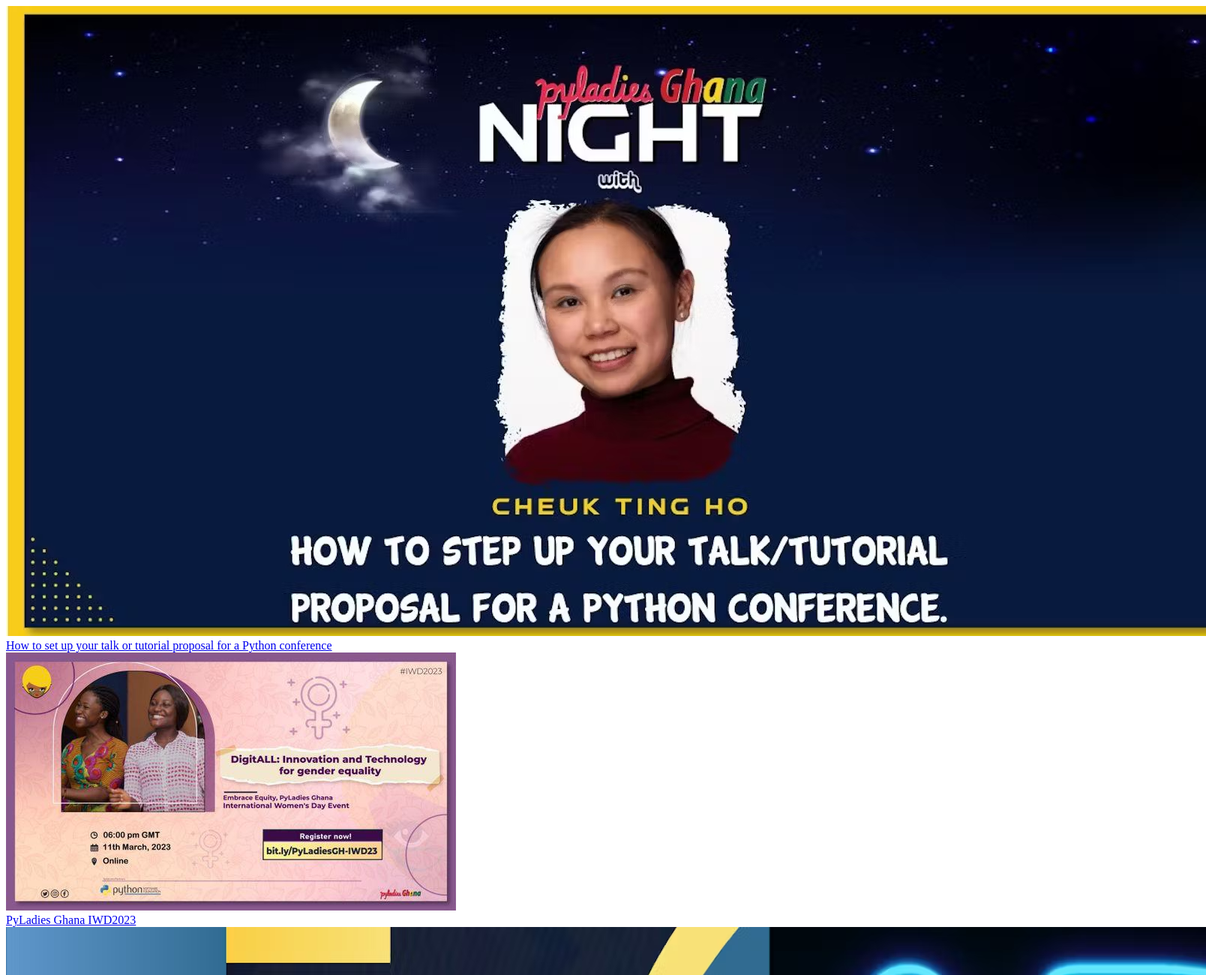
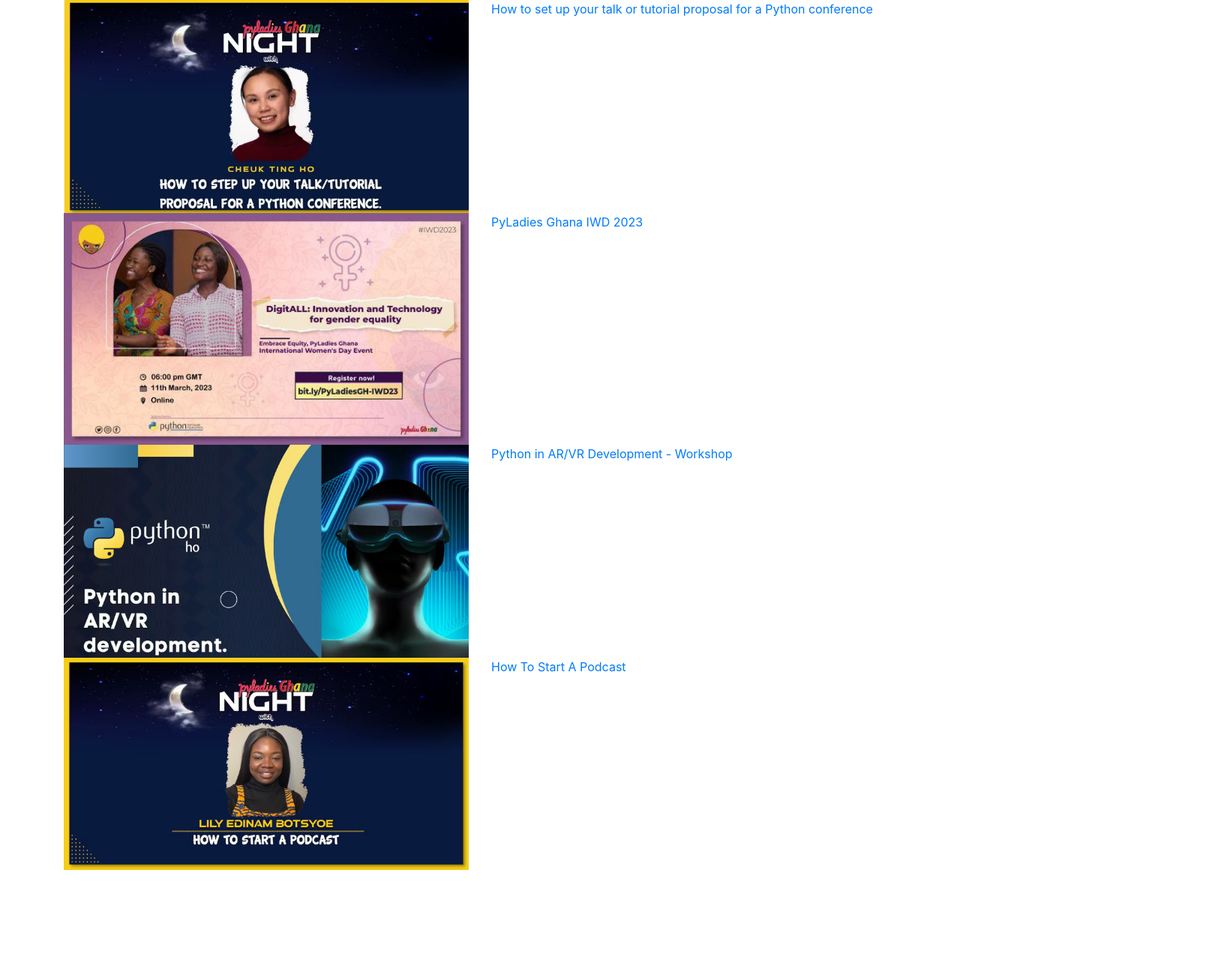
Before and after one commit to Fatima-Bint/PyladiesBlog, a plain HTML site: page index.html in a window 1280 px wide. Shown: the top 1300 px of the page at 75% size, 1608 px wide, since content can reach past the window. After the commit the page ends 1160 px from the top, so only its background shows below. Drawn offline with nearby package versions, Linux system fonts and the light colour scheme.

Commit message:
added css to index page

```diff
--- a/index.html
+++ b/index.html
@@ -4,35 +4,58 @@
     <meta charset="UTF-8">
     <meta name="viewport" content="width=device-width, initial-scale=1.0">
     <title>Blogpost from Pyladies Night Event</title>
+    <!-- Include the Bootstrap CSS link -->
+    <link rel="stylesheet" href="https://maxcdn.bootstrapcdn.com/bootstrap/4.5.2/css/bootstrap.min.css">
 </head>
 <body>
-    <main>
-        <div>
-            <div>
-                <img src="images/cheukt.avif" alt="Headshot of cheuk ting ho on a flyer with darkblue background" />
+    <main class="container">
+        <div class="row">
+            <div class="col-md-6">
+                <div>
+                    <img src="images/cheukt.avif" alt="Headshot of Cheuk Ting Ho on a flyer with a dark blue background" class="img-fluid">
+                </div>
             </div>
-            <a href="https://blog.pythonghana.org/how-to-set-up-your-talk-or-tutorial-proposal-for-a-python-conference"> How to set up your talk or tutorial proposal for a Python conference </a>
+            <div class="col-md-6">
+                <a href="https://blog.pythonghana.org/how-to-set-up-your-talk-or-tutorial-proposal-for-a-python-conference">How to set up your talk or tutorial proposal for a Python conference</a>
+            </div>
         </div>
 
-        <div>
-            <div>
-                <img src="images/IWD.jpg" alt="a flyer for international women day 2023" />
+        <div class="row">
+            <div class="col-md-6">
+                <div>
+                    <img src="images/IWD.jpg" alt="A flyer for International Women's Day 2023" class="img-fluid">
+                </div>
             </div>
-            <a href="https://blog.pythonghana.org/pyladies-ghana-iwd2023">PyLadies Ghana IWD2023</a>
+            <div class="col-md-6">
+                <a href="https://blog.pythonghana.org/pyladies-ghana-iwd2023">PyLadies Ghana IWD 2023</a>
+            </div>
         </div>
-        <div>
-            <div>
-                <img src="images/ar-vr.avif" alt="a flyer for Ar Vr with python" />
+
+        <div class="row">
+            <div class="col-md-6">
+                <div>
+                    <img src="images/ar-vr.avif" alt="A flyer for AR VR with Python" class="img-fluid">
+                </div>
             </div>
-            <a href="https://blog.pythonghana.org/python-in-arvr-development-workshop-0823">Python in AR/VR Development - workshop</a>
+            <div class="col-md-6">
+                <a href="https://blog.pythonghana.org/python-in-arvr-development-workshop-0823">Python in AR/VR Development - Workshop</a>
+            </div>
         </div>
-        <div>
-            <div>
-                <img src="images/lily.avif" alt="Headshot of Lily on a flyer with darkblue background" />
+
+        <div class="row">
+            <div class="col-md-6">
+                <div>
+                    <img src="images/lily.avif" alt="Headshot of Lily on a flyer with a dark blue background" class="img-fluid">
+                </div>
             </div>
-            <a href="https://blog.pythonghana.org/how-to-start-a-podcast">How To Start A Podcast</a>
+            <div class="col-md-6">
+                <a href="https://blog.pythonghana.org/how-to-start-a-podcast">How To Start A Podcast</a>
+            </div>
         </div>
     </main>
 
+    <!-- Include Bootstrap JS and jQuery (optional) -->
+    <script src="https://code.jquery.com/jquery-3.5.1.slim.min.js"></script>
+    <script src="https://cdn.jsdelivr.net/npm/bootstrap@5.3.0/dist/js/bootstrap.min.js"></script>
 </body>
 </html>
```
